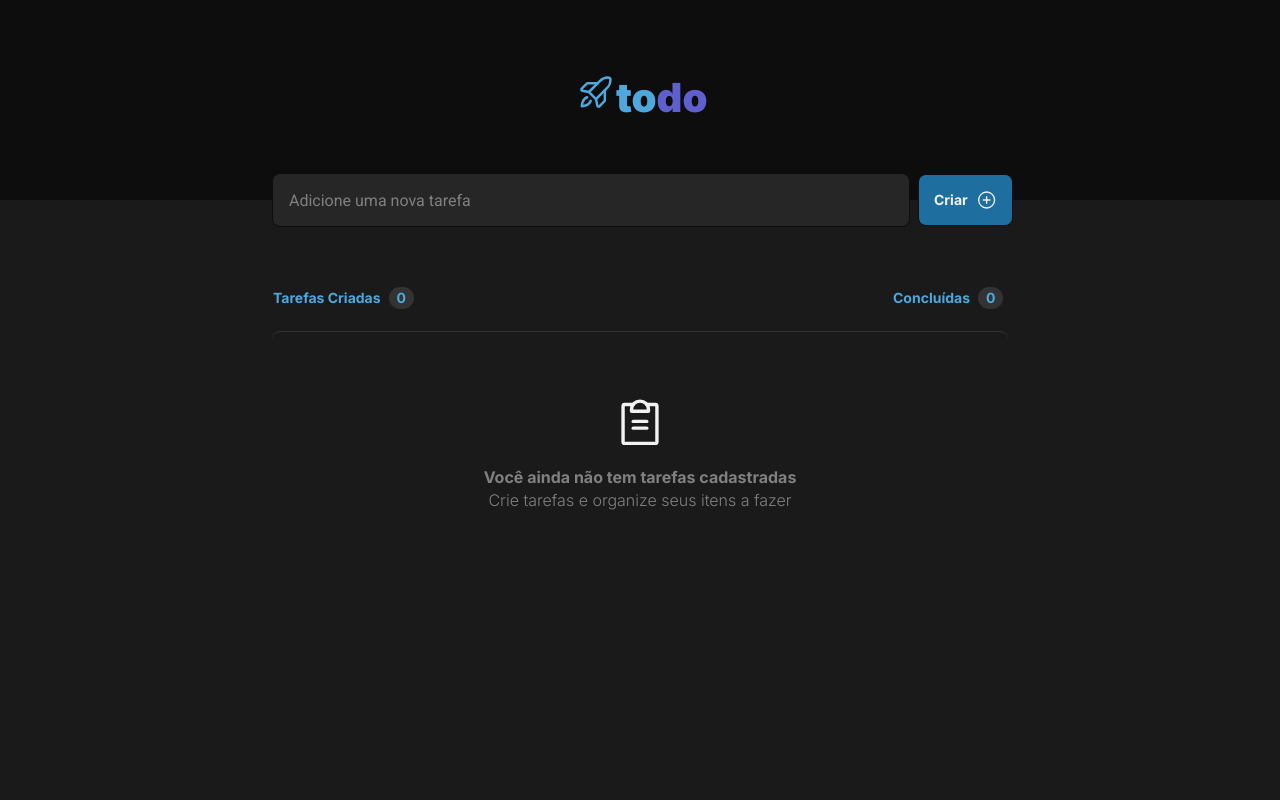
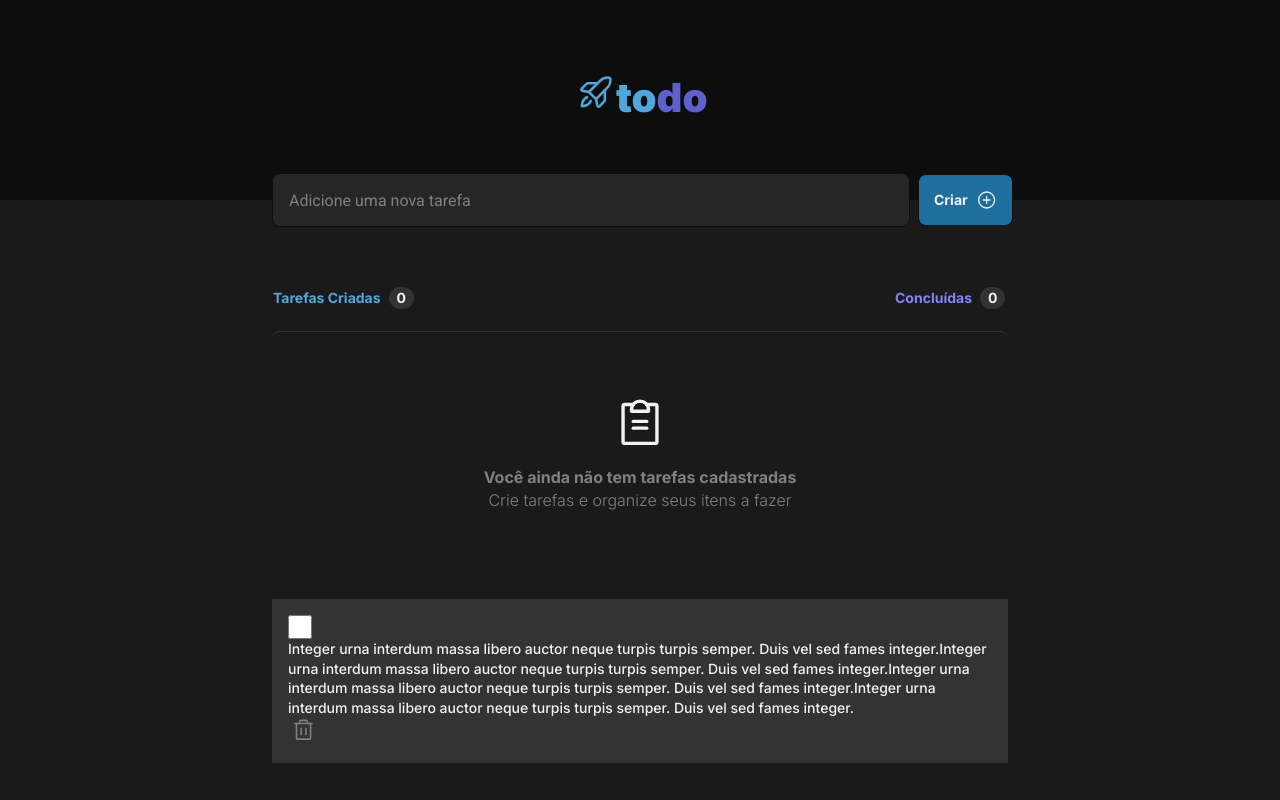
Before and after one commit to JulioMoratelli/01-desafio-reactjs-ts, a React (Vite) app: page / in a window 1280 px wide. Built offline with nearby package versions, Linux system fonts and the light colour scheme.

Commit message:
Ajuste das Tasks

```diff
--- a/src/App.tsx
+++ b/src/App.tsx
@@ -2,8 +2,10 @@ import React from 'react';
 import styles from './App.module.css'
 import { Header } from './componentes/Header';
 import { Newtasks } from './componentes/Newtasks';
-import { Tasks } from './componentes/Task';
+import { ListTasks } from './componentes/ListTasks';
 import './global.css'
+
+
 
 export function App(){
     return(
@@ -13,7 +15,7 @@ export function App(){
         <div className={styles.wrapper}>
            <Newtasks />
 
-           <Tasks />
+           <ListTasks />
         </div>
     </div>
     )
--- /dev/null
+++ b/src/componentes/ListTasks.module.css
@@ -0,0 +1,123 @@
+.tasks{
+    display: flex;
+    flex-direction: column;
+    align-items: flex-start;
+    padding: 0px;
+    gap: 24px;
+
+    position: absolute;
+    width: 736px;
+    height: 287px;
+    left: calc(50% - 736px/2);
+    top: 288px;
+}
+
+.counter{
+    display: flex;
+    flex-direction: row;
+    justify-content: space-between;
+    align-items: flex-end;
+    padding: 0px;
+    gap: 430px;
+
+    width: 765px;
+    height: 19px;
+
+    flex: none;
+    order: 0;
+    align-self: stretch;
+    flex-grow: 0;
+}
+
+.counter p{
+    display: flex;
+    flex-direction: row;
+    align-items: center;
+    padding: 1px;
+    gap: 8px;
+    order: 0;
+
+
+    width: 143px;
+    height: 19px;
+    font-family: 'Inter';
+    font-style: normal;
+    font-weight: 700;
+    font-size: 14px;
+    line-height: 17px;
+    color: var(--blue);
+}
+.counter .p2{
+    color: var(--purple);
+}
+
+.counter p span{
+    flex-direction: column;
+    justify-content: center;
+    align-items: center;
+    padding: 2px 8px;
+
+    width: 25px;
+    height: 22px;
+
+    background: var(--gray-400);
+    color: var(--gray-100);
+    border-radius: 999px;
+}
+
+
+------------------------------------------------------------------------------
+
+
+.duties svg{
+    color: var(--gray-400);
+    width: 56px;
+    height: 56px;
+    flex: none;
+    order: 0;
+    flex-grow: 0;
+}
+
+
+.duties{
+    box-sizing: border-box;
+
+    display: flex;
+    flex-direction: column;
+    justify-content: center;
+    align-items: center;
+    padding: 64px 24px;
+    gap: 16px;
+
+    width: 736px;
+    height: 244px;
+
+    border-top: 1px solid var(--gray-400);
+    border-radius: 8px;
+
+    flex: none;
+    order: 1;
+    align-self: stretch;
+    flex-grow: 0;
+}
+
+.duties p{
+    font-family: 'Inter';
+    font-style: normal;
+    font-weight: 700;
+    font-size: 16px;
+    line-height: 140%;
+
+    text-align: center;
+
+    color: var(--gray-300);
+
+    flex: none;
+    order: 1;
+    align-self: stretch;
+    flex-grow: 0;
+}
+
+.duties p p{
+    font-weight: 300;
+}
--- /dev/null
+++ b/src/componentes/ListTasks.tsx
@@ -0,0 +1,24 @@
+import React from 'react';
+import styles from './ListTasks.module.css'
+import { ClipboardText } from 'phosphor-react';
+import { Tasks } from './Task';
+
+export function ListTasks(){
+    return(
+        <div className={styles.tasks}>
+            <article>
+                <div className={styles.counter}>
+                    <p>Tarefas Criadas<span>0</span></p>
+                    <p className={styles.p2}>Concluídas<span>0</span></p>
+                </div>
+            </article>
+            <footer>
+                <div className={styles.duties}>
+                    <ClipboardText size={84} />
+                    <p>Você ainda não tem tarefas cadastradas<p>Crie tarefas e organize seus itens a fazer</p></p>
+                </div>
+            </footer>
+            <Tasks />
+        </div>
+    )
+}
--- a/src/componentes/Task.module.css
+++ b/src/componentes/Task.module.css
@@ -1,121 +1,50 @@
-.tasks{
+.alltasks{
     display: flex;
-    flex-direction: column;
-    align-items: flex-start;
-    padding: 0px;
-    gap: 24px;
-
-    position: absolute;
-    width: 736px;
-    height: 287px;
-    left: calc(50% - 736px/2);
-    top: 288px;
+    justify-content: space-between;
+    gap: 1rem;
+    padding: 1rem;
+    background-color: var(--gray-400);
 }
 
-.counter{
-    display: flex;
-    flex-direction: row;
-    justify-content: space-between;
-    align-items: flex-end;
-    padding: 0px;
-    gap: 430px;
+.tasks{
 
-    width: 765px;
-    height: 19px;
-
-    flex: none;
-    order: 0;
-    align-self: stretch;
-    flex-grow: 0;
 }
 
-.counter p{
-    display: flex;
-    flex-direction: row;
-    align-items: center;
-    padding: 1px;
-    gap: 8px;
-    width: 139px;
-    height: 19px;
-    order: 0;
+.tasks input{
+    display: block;
+    width: 24px;
+    height: 24px;
 
-
-    width: 145px;
-    height: 19px;
-    font-family: 'Inter';
-    font-style: normal;
-    font-weight: 700;
-    font-size: 14px;
-    line-height: 17px;
-    color: var(--blue);
-}
-
-.counter p span{
-    flex-direction: column;
-    justify-content: center;
-    align-items: center;
-    padding: 2px 8px;
-
-    width: 25px;
-    height: 22px;
-
-    background: var(--gray-400);
-    border-radius: 999px;
-}
-
-
-------------------------------------------------------------------------------
-
-
-.duties svg{
-    color: var(--gray-400);
-    width: 56px;
-    height: 56px;
     flex: none;
     order: 0;
     flex-grow: 0;
 }
 
+.tasks p{
+    display: block;
 
-.duties{
-    box-sizing: border-box;
+    font-family: 'Inter';
+    font-style: normal;
+    font-weight: 400;
+    font-size: 14px;
+    line-height: 140%;
 
-    display: flex;
-    flex-direction: column;
-    justify-content: center;
-    align-items: center;
-    padding: 64px 24px;
-    gap: 16px;
+    color: var(--gray-100);
+}
 
-    width: 736px;
-    height: 244px;
+.tasks button{
+    display: block;
+    width: 30px;
+    height: 30px;
+    border: 0;
 
-    border-top: 1px solid var(--gray-400);
-    border-radius: 8px;
+    background-color: transparent;
 
     flex: none;
-    order: 1;
-    align-self: stretch;
+    order: 2;
     flex-grow: 0;
 }
 
-.duties p{
-    font-family: 'Inter';
-    font-style: normal;
-    font-weight: 700;
-    font-size: 16px;
-    line-height: 140%;
-
-    text-align: center;
-
+.tasks button svg{
     color: var(--gray-300);
-
-    flex: none;
-    order: 1;
-    align-self: stretch;
-    flex-grow: 0;
 }
-
-.duties p p{
-    font-weight: 300;
-}
--- a/src/componentes/Task.tsx
+++ b/src/componentes/Task.tsx
@@ -1,22 +1,17 @@
-import React from 'react';
+import { Trash } from "phosphor-react";
+import React from "react";
 import styles from './Task.module.css'
-import { ClipboardText } from 'phosphor-react';
+
+
 
 export function Tasks(){
     return(
-        <div className={styles.tasks}>
-            <article>
-                <div className={styles.counter}>
-                    <p>Tarefas Criadas<span>0</span></p>
-                    <p>Concluídas<span>0</span></p>
-                </div>
-            </article>
-            <footer>
-                <div className={styles.duties}>
-                    <ClipboardText size={84} />
-                    <p>Você ainda não tem tarefas cadastradas<p>Crie tarefas e organize seus itens a fazer</p></p>
-                </div>
-            </footer>
+        <div className={styles.alltasks}>
+            <div className={styles.tasks}>
+                <input type="checkbox" />
+                <p>Integer urna interdum massa libero auctor neque turpis turpis semper. Duis vel sed fames integer.Integer urna interdum massa libero auctor neque turpis turpis semper. Duis vel sed fames integer.Integer urna interdum massa libero auctor neque turpis turpis semper. Duis vel sed fames integer.Integer urna interdum massa libero auctor neque turpis turpis semper. Duis vel sed fames integer.</p>
+                <button><Trash size={25} /></button>
+            </div>
         </div>
     )
 }
--- a/src/global.css
+++ b/src/global.css
@@ -18,7 +18,7 @@
 
 :focus{
     outline: transparent;
-    box-shadow: 0 0 0 2px var(--gray-100);
+    box-shadow: 0 0 0 1px var(--purple-dark);
 }
 
 *{
```
